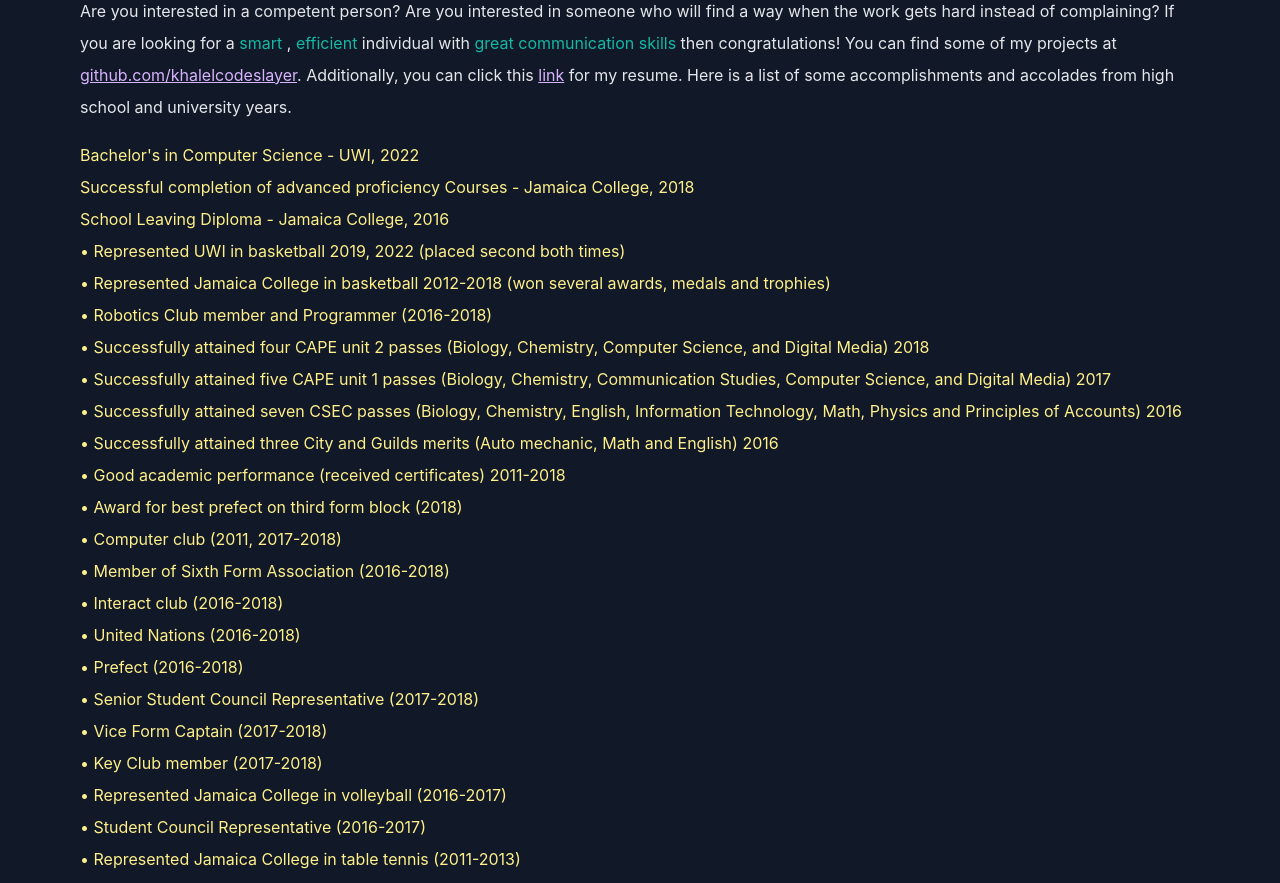
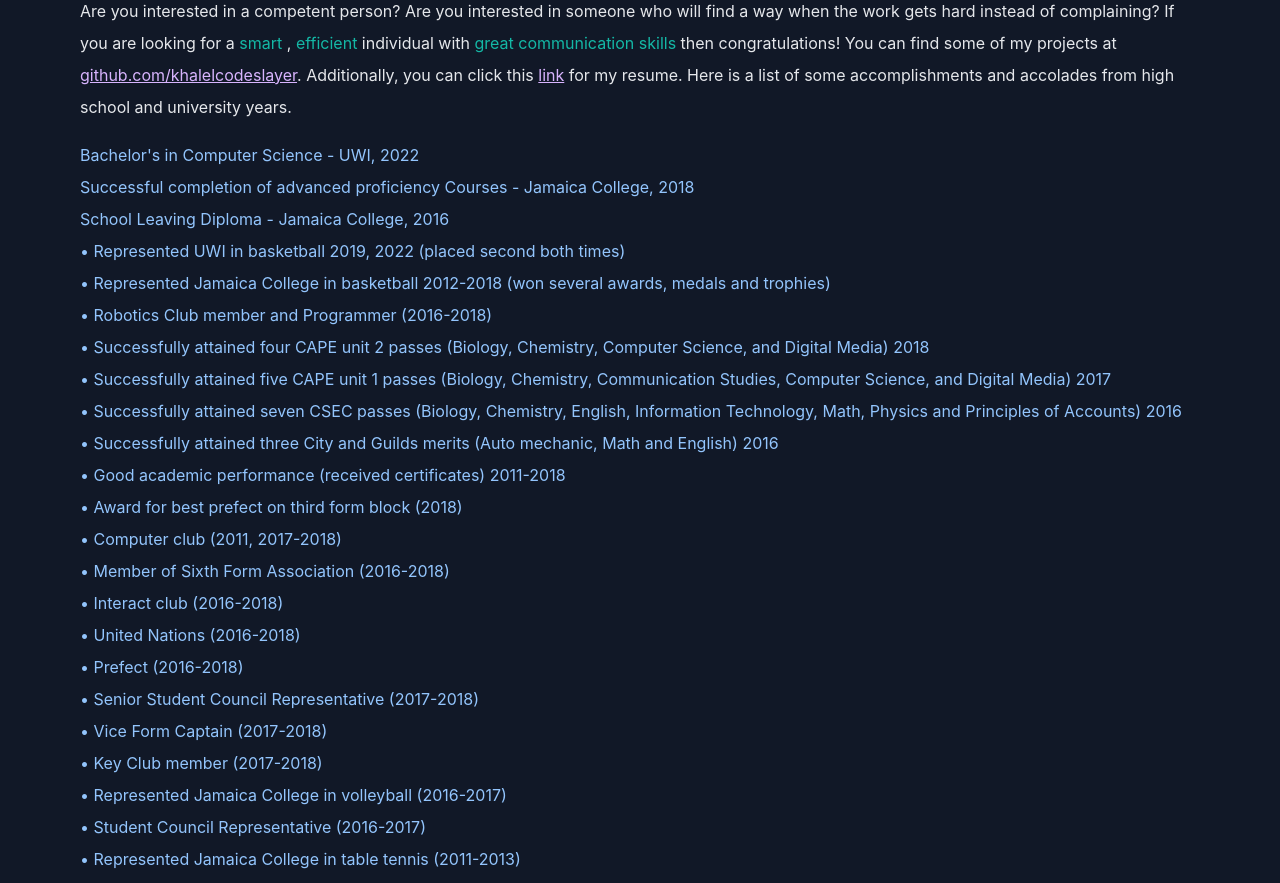
Before and after one commit to KhalElCodeSlayer/personal-website, a Next.js app: page / in a window 1280 px wide. Shown: the part 2260-3143 px from the top of the page. Built offline with nearby package versions, Linux system fonts and the light colour scheme.

Commit message:
1.6.2
Changed color for accomplishments

```diff
--- a/pages/index.js
+++ b/pages/index.js
@@ -113,7 +113,7 @@
             <h3 className="text-3xl py-1 dark:text-white ">Portfolio</h3>
             <p className="text-md py-2 leading-8 text-gray-800 dark:text-gray-200"> Are you interested in a competent person? Are you interested in someone who will find a way when the work gets hard instead of complaining? If you are looking for a <span className="text-teal-500"> smart </span>, <span className="text-teal-500"> efficient </span> individual with <span className="text-teal-500"> great communication skills </span> then congratulations! You can find some of my projects at <a className="text-red-300 dark:text-purple-300" href="https://github.com/khalelcodeslayer" target="_blank" rel="noreferrer">github.com/khalelcodeslayer</a>. Additionally, you can click this <a className="text-red-300 dark:text-purple-300" href="https://drive.google.com/drive/folders/1AXgqMNHuvE-ZcoZzw43rmkO3Ict0xJXl?usp=sharing" target="_blank" rel="noreferrer">link</a> for my resume. Here is a list of some accomplishments and accolades from high school and university years.
             </p>
-            <p className="text-md py-2 leading-8 text-gray-800 dark:text-yellow-200">
+            <p className="text-md py-2 leading-8 text-gray-800 dark:text-blue-300">
               Bachelor&apos;s in Computer Science - UWI, 2022 <br/>
               Successful completion of advanced proficiency Courses - Jamaica College, 2018 <br/>
               School Leaving Diploma - Jamaica College, 2016 <br/>
```
